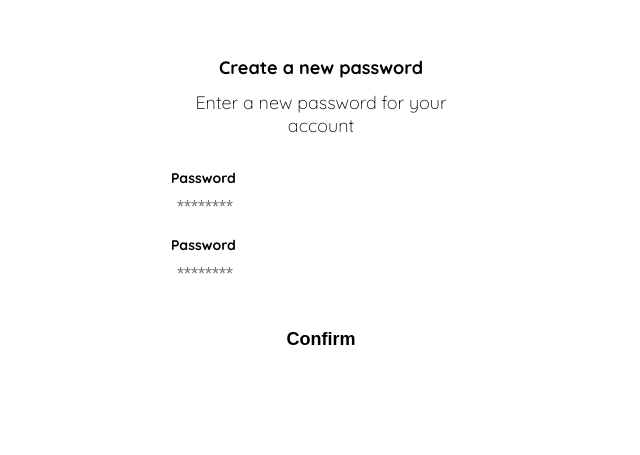
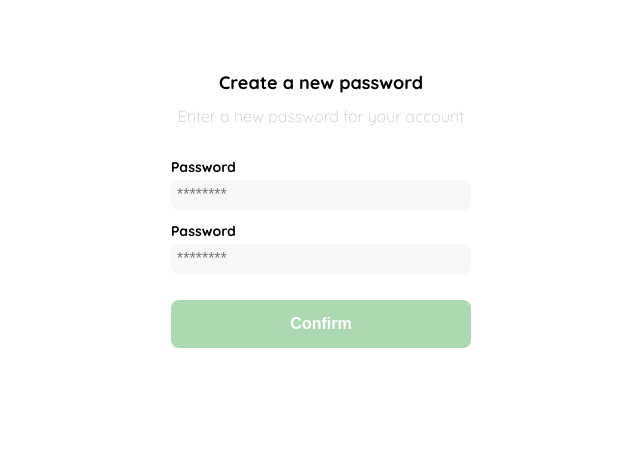
Before and after one commit to uxyorkis/platzi_curso_frontend_developer_practico, a plain HTML site: page Clase1.html in a window 1280 px wide. Shown: the part 152-607 px from the top of the page, without its empty margins (319-959 px from the left). Drawn offline with Linux system fonts and the light colour scheme.

Commit message:
I can correct the bug in the color system. Fuck yeah

```diff
--- a/Clase1.html
+++ b/Clase1.html
@@ -14,15 +14,14 @@
     <style>
 
       :root {
-        --black #000000;
-        --white #FFFFFF;
-        --very_light_pink #C7C7C7;
-        --text_input_field #f7f7f7;
-        --hospital_green #ACD9B2;
-        --dark ##232830;
-        --sm: 14px;
-        --md: 18px;
-        --lg: 18px;
+      --white: #FFFFFF;
+      --black: #000000;
+      --very_light_pink: #C7C7C7;
+      --text_input_field: #F7F7F7;
+      --hospital_green: #ACD9B2;
+      --sm: 14px;
+      --md: 16px;
+      --lg: 18px;
       }
 
       body {
```
Also changed, not shown: index.html (+9 -7 lines).
